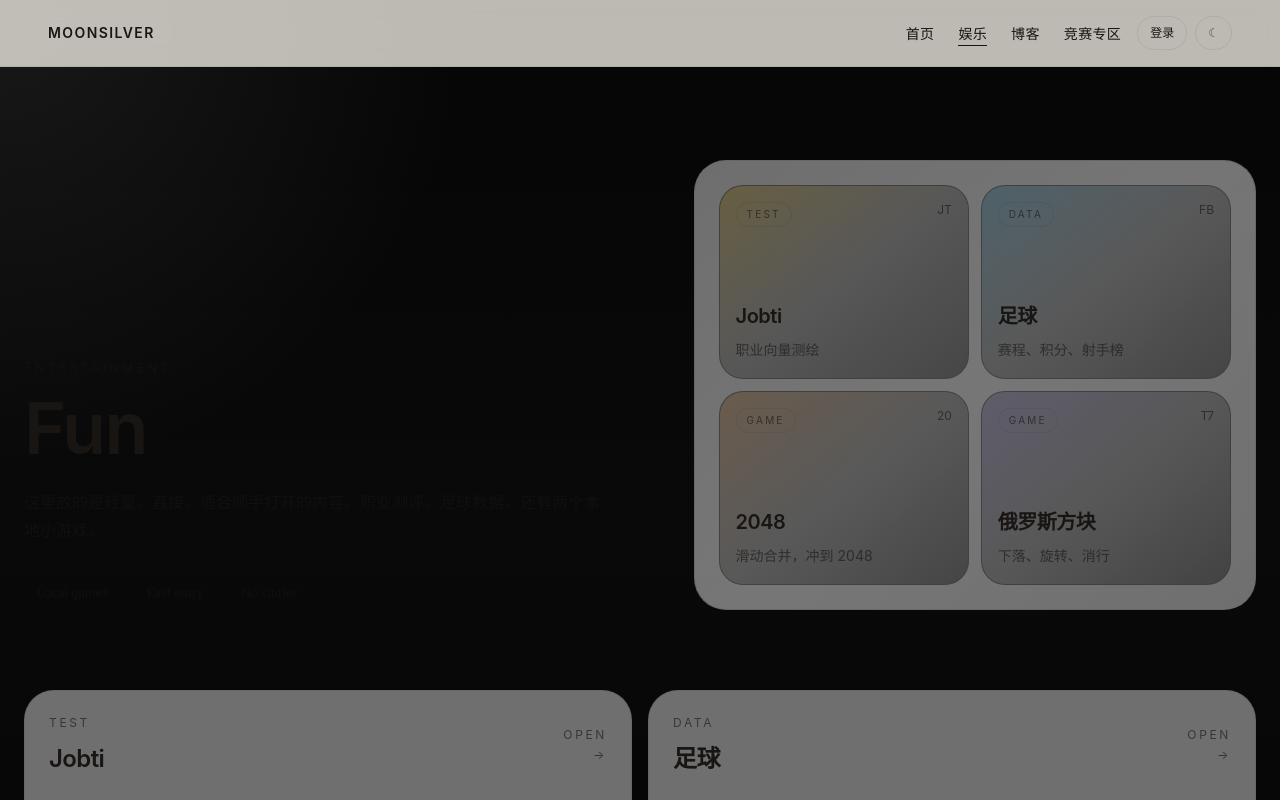
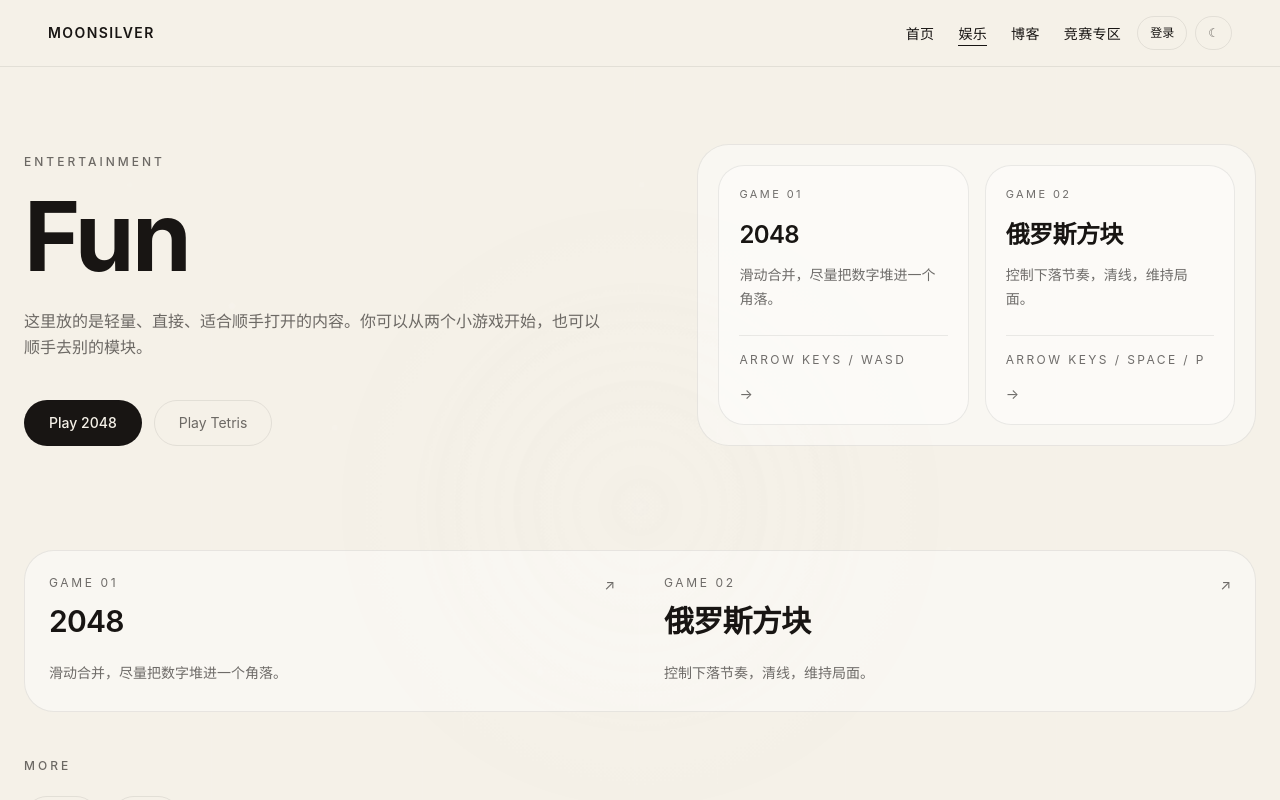
Before and after one commit to Lin-Jiong-HDU/moonsilver-blog, a Next.js app: page /fun in a window 1280 px wide. Shown: the top 800 px of the page. Built offline with nearby package versions, Linux system fonts and the light colour scheme.

Commit message:
new fun page

```diff
--- a/app/fun/page.tsx
+++ b/app/fun/page.tsx
@@ -1,106 +1,174 @@
 import Link from "next/link";
 
-const entries = [
-  {
-    href: "/jobti",
-    title: "Jobti",
-    description: "职业向量测绘",
-    badge: "Test",
-    accent: "from-amber-300/20 via-white/10 to-transparent",
-    mark: "JT",
-  },
-  {
-    href: "/football",
-    title: "足球",
-    description: "赛程、积分、射手榜",
-    badge: "Data",
-    accent: "from-sky-300/20 via-white/10 to-transparent",
-    mark: "FB",
-  },
+const features = [
   {
     href: "/fun/2048",
     title: "2048",
-    description: "滑动合并，冲到 2048",
-    badge: "Game",
-    accent: "from-orange-300/20 via-white/10 to-transparent",
-    mark: "20",
+    description: "滑动合并，尽量把数字堆进一个角落。",
+    eyebrow: "Game 01",
+    note: "Arrow keys / WASD",
   },
   {
     href: "/fun/tetris",
     title: "俄罗斯方块",
-    description: "下落、旋转、消行",
-    badge: "Game",
-    accent: "from-violet-300/20 via-white/10 to-transparent",
-    mark: "T7",
+    description: "控制下落节奏，清线，维持局面。",
+    eyebrow: "Game 02",
+    note: "Arrow keys / Space / P",
   },
 ];
 
+const extras = [
+  { href: "/jobti", label: "Jobti" },
+  { href: "/football", label: "足球" },
+];
+
+function SectionLabel({ children }: { children: string }) {
+  return (
+    <span className="text-xs font-medium uppercase tracking-[0.25em] text-white/30">
+      {children}
+    </span>
+  );
+}
+
+function Divider() {
+  return <div className="h-px bg-white/5" />;
+}
+
 export default function FunPage() {
   return (
-    <div className="min-h-screen bg-[radial-gradient(circle_at_top_left,rgba(255,255,255,0.08),transparent_28%),linear-gradient(180deg,#050505_0%,#090909_45%,#050505_100%)] pt-20 text-white">
-      <section className="mx-auto grid max-w-7xl gap-12 px-6 py-20 lg:grid-cols-[1.05fr_0.95fr] lg:items-end">
+    <div className="bg-black text-white">
+      <section className="relative flex min-h-[calc(100vh-5rem)] flex-col justify-center overflow-hidden pt-20">
+        <div className="pointer-events-none absolute inset-0 overflow-hidden">
+          <div className="home-orb-primary absolute left-1/2 top-1/2 h-[32rem] w-[32rem] rounded-full bg-[radial-gradient(circle,rgba(255,255,255,0.05)_0%,transparent_70%)]" />
+          <div className="home-orb-secondary absolute left-1/2 top-1/2 h-[52rem] w-[52rem] rounded-full bg-[radial-gradient(circle,rgba(255,255,255,0.02)_0%,transparent_70%)]" />
+
+          {[...Array(10)].map((_, index) => (
+            <span
+              key={index}
+              className="home-particle absolute h-1 w-1 rounded-full bg-white/20"
+              style={{
+                left: `${10 + index * 8}%`,
+                top: `${18 + (index % 5) * 12}%`,
+                animationDelay: `${index * 0.18}s`,
+                animationDuration: `${3.2 + (index % 4) * 0.4}s`,
+              }}
+            />
+          ))}
+
+          {[...Array(5)].map((_, index) => (
+            <div
+              key={`v-${index}`}
+              className="absolute bottom-0 top-0 w-px origin-top bg-white/5 home-fade-up"
+              style={{
+                left: `${(index + 1) * 16.5}%`,
+                animationDelay: `${0.25 + index * 0.06}s`,
+              }}
+            />
+          ))}
+        </div>
+
+        <div className="relative z-10 mx-auto grid w-full max-w-7xl gap-14 px-6 py-16 lg:grid-cols-[1.05fr_0.95fr] lg:items-end">
           <div className="max-w-2xl">
-          <p className="text-xs uppercase tracking-[0.3em] text-white/30">Entertainment</p>
-          <h1 className="mt-4 text-5xl font-semibold tracking-tight md:text-7xl">Fun</h1>
-          <p className="mt-6 max-w-xl text-sm leading-7 text-white/45 md:text-base">
-            这里放的是轻量、直接、适合顺手打开的内容。职业测评、足球数据，还有两个本地小游戏。
+            <SectionLabel>Entertainment</SectionLabel>
+            <div className="mt-4 overflow-hidden">
+              <h1
+                className="home-reveal text-5xl font-bold tracking-tight md:text-8xl"
+                style={{ animationDelay: "0.1s" }}
+              >
+                Fun
+              </h1>
+            </div>
+            <p
+              className="home-fade-up mt-6 max-w-xl text-sm leading-relaxed text-white/45 md:text-base"
+              style={{ animationDelay: "0.35s" }}
+            >
+              这里放的是轻量、直接、适合顺手打开的内容。你可以从两个小游戏开始，也可以顺手去别的模块。
             </p>
-          <div className="mt-8 flex flex-wrap gap-3 text-xs text-white/45">
-            <span className="rounded-full border border-white/10 px-3 py-2">Local games</span>
-            <span className="rounded-full border border-white/10 px-3 py-2">Fast entry</span>
-            <span className="rounded-full border border-white/10 px-3 py-2">No clutter</span>
+
+            <div className="home-fade-up mt-10 flex flex-wrap gap-3" style={{ animationDelay: "0.55s" }}>
+              <Link
+                href="/fun/2048"
+                className="rounded-full border border-white/15 bg-white px-6 py-3 text-sm font-medium text-black transition-colors hover:bg-white/90"
+              >
+                Play 2048
+              </Link>
+              <Link
+                href="/fun/tetris"
+                className="rounded-full border border-white/10 px-6 py-3 text-sm text-white/60 transition-colors hover:border-white/20 hover:text-white"
+              >
+                Play Tetris
+              </Link>
             </div>
           </div>
 
-        <div className="relative rounded-[32px] border border-white/10 bg-white/[0.03] p-6">
-          <div className="absolute inset-0 rounded-[32px] bg-[linear-gradient(135deg,transparent,rgba(255,255,255,0.05),transparent)]" />
-          <div className="relative grid grid-cols-2 gap-3">
-            {entries.map((entry) => (
+          <div className="home-fade-up rounded-[32px] border border-white/8 bg-white/[0.02] p-5" style={{ animationDelay: "0.45s" }}>
+            <div className="grid grid-cols-2 gap-4">
+              {features.map((item) => (
                 <Link
-                key={entry.href}
-                href={entry.href}
-                className="group relative overflow-hidden rounded-[24px] border border-white/10 bg-black/40 p-4 transition-transform duration-300 hover:-translate-y-1 hover:border-white/25"
+                  key={item.href}
+                  href={item.href}
+                  className="group rounded-[26px] border border-white/8 bg-white/[0.02] p-5 transition-colors hover:border-white/20 hover:bg-white/[0.04]"
                 >
-                <div className={`absolute inset-0 bg-gradient-to-br ${entry.accent}`} />
-                <div className="relative flex h-full min-h-[160px] flex-col">
-                  <div className="flex items-start justify-between gap-3">
-                    <span className="rounded-full border border-white/10 px-2.5 py-1 text-[10px] uppercase tracking-[0.22em] text-white/35">
-                      {entry.badge}
-                    </span>
-                    <span className="text-xs text-white/25">{entry.mark}</span>
+                  <p className="text-[11px] uppercase tracking-[0.22em] text-white/30">{item.eyebrow}</p>
+                  <h2 className="mt-4 text-2xl font-semibold tracking-tight">{item.title}</h2>
+                  <p className="mt-3 text-sm leading-6 text-white/45">{item.description}</p>
+                  <div className="mt-6 border-t border-white/8 pt-4 text-xs uppercase tracking-[0.2em] text-white/30">
+                    {item.note}
                   </div>
-                  <div className="mt-auto">
-                    <h2 className="text-xl font-semibold tracking-tight">{entry.title}</h2>
-                    <p className="mt-2 text-sm leading-6 text-white/45">{entry.description}</p>
-                  </div>
+                  <div className="mt-4 text-sm text-white/30 transition-transform group-hover:translate-x-1">
+                    →
                   </div>
                 </Link>
               ))}
             </div>
           </div>
-      </section>
+        </div>
 
-      <section className="mx-auto max-w-7xl px-6 pb-24">
-        <div className="grid gap-4 md:grid-cols-2">
-          {entries.map((entry) => (
+        <div className="relative z-10 mx-auto w-full max-w-7xl px-6 pb-20">
+          <div className="mt-10 overflow-hidden rounded-[30px] border border-white/8 bg-white/[0.02]">
+            <div className="grid grid-cols-1 md:grid-cols-2">
+              {features.map((item, index) => (
                 <Link
-              key={entry.href}
-              href={entry.href}
-              className="group rounded-[30px] border border-white/10 bg-white/[0.02] p-6 transition-colors hover:border-white/20 hover:bg-white/[0.04]"
+                  key={item.href}
+                  href={item.href}
+                  className={`group p-6 transition-colors hover:bg-white/[0.03] ${
+                    index === 0 ? "md:border-r md:border-white/8" : ""
+                  }`}
                 >
-              <div className="flex items-center justify-between gap-4">
+                  <div className="flex items-start justify-between gap-6">
                     <div>
-                  <p className="text-xs uppercase tracking-[0.22em] text-white/30">{entry.badge}</p>
-                  <h2 className="mt-3 text-2xl font-semibold tracking-tight">{entry.title}</h2>
+                      <p className="text-xs uppercase tracking-[0.22em] text-white/30">{item.eyebrow}</p>
+                      <h2 className="mt-3 text-3xl font-semibold tracking-tight">{item.title}</h2>
                     </div>
-                <div className="text-right text-xs uppercase tracking-[0.22em] text-white/25">
-                  Open
-                  <div className="mt-1 text-white/50 transition-transform group-hover:translate-x-1">→</div>
+                    <span className="text-sm text-white/30 transition-transform group-hover:translate-x-1">↗</span>
+                  </div>
+                  <p className="mt-5 max-w-lg text-sm leading-7 text-white/45">{item.description}</p>
+                </Link>
+              ))}
             </div>
           </div>
-              <p className="mt-5 max-w-lg text-sm leading-7 text-white/45">{entry.description}</p>
+
+          <div className="mt-10">
+            <SectionLabel>More</SectionLabel>
+            <div className="mt-5 flex flex-wrap gap-3">
+              {extras.map((item) => (
+                <Link
+                  key={item.href}
+                  href={item.href}
+                  className="rounded-full border border-white/10 px-5 py-3 text-sm text-white/55 transition-colors hover:border-white/20 hover:text-white"
+                >
+                  {item.label}
                 </Link>
               ))}
+            </div>
+          </div>
+
+          <div className="mt-14">
+            <Divider />
+            <p className="mt-5 text-xs uppercase tracking-[0.25em] text-white/20">
+              Pick a game, then keep moving.
+            </p>
+          </div>
         </div>
       </section>
     </div>
--- a/data/blog-posts.json
+++ /dev/null
@@ -1,32 +0,0 @@
-[
-  {
-    "id": "welcome",
-    "title": "欢迎来到博客页",
-    "excerpt": "这里会持续更新站点动态、想法和新内容。",
-    "content": "博客页现在由站点服务器统一保存。管理员登录后，可以直接在前端新增、编辑和删除文章，所有访问者看到的都是同一份内容。",
-    "tags": [
-      "站点更新",
-      "博客"
-    ],
-    "createdAt": "2026-04-22",
-    "updatedAt": "2026-04-22",
-    "fontSize": 16,
-    "lineHeight": 1.75,
-    "paragraphSpacing": 14
-  },
-  {
-    "id": "site-update",
-    "title": "站点内容更新说明",
-    "excerpt": "足球页、Jobti 和博客都会继续迭代。",
-    "content": "我们会继续调整页面结构和内容展示方式，让站点保持轻量、直接、好维护。新的文章和说明会优先同步到这里。",
-    "tags": [
-      "更新",
-      "说明"
-    ],
-    "createdAt": "2026-04-22",
-    "updatedAt": "2026-04-22",
-    "fontSize": 16,
-    "lineHeight": 1.75,
-    "paragraphSpacing": 14
-  }
-]
```
Lines whose indentation alone changed are shown as unchanged.
